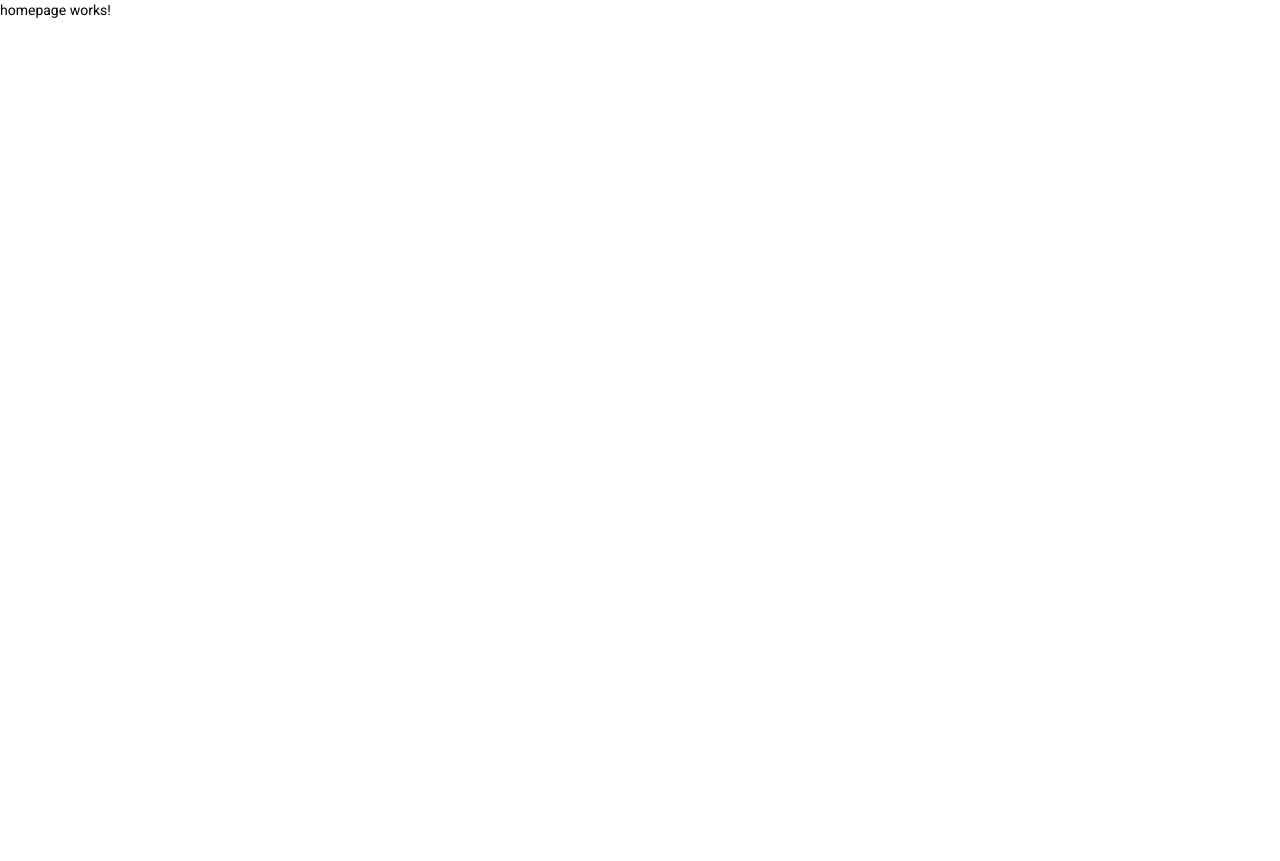
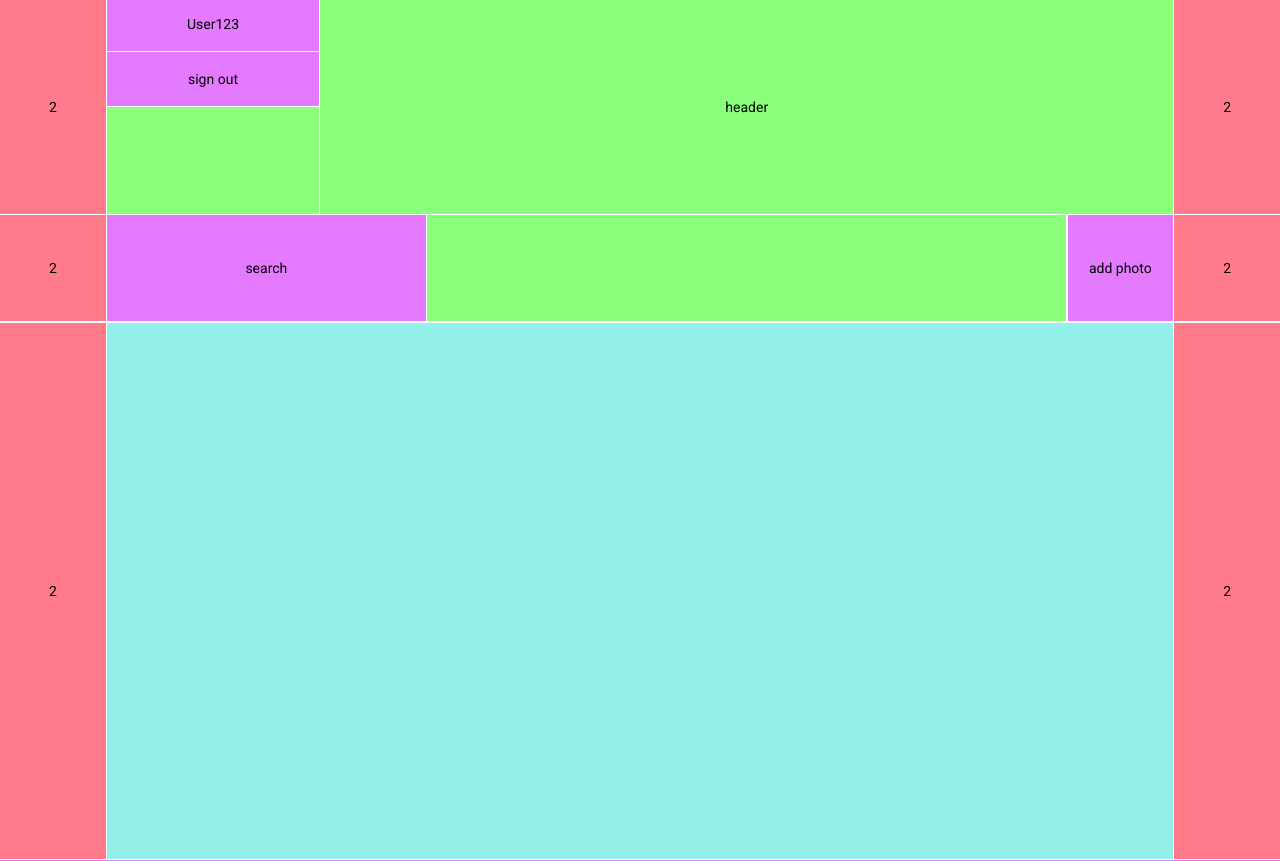
Before and after one commit to mnauman319/SnapgramFrontend, an Angular app: page /home in a window 1280 px wide. Shown: the top 861 px of the page. Before the commit the page ends 800 px from the top, so only its background shows below. Built offline with nearby package versions, Linux system fonts and the light colour scheme.

Commit message:
boilerplate html

```diff
--- a/angular.json
+++ b/angular.json
@@ -24,7 +24,7 @@
               "src/assets"
             ],
             "styles": [
-              "./node_modules/@angular/material/prebuilt-themes/deeppurple-amber.css",
+              "./node_modules/@angular/material/prebuilt-themes/indigo-pink.css",
               "src/styles.css"
             ],
             "scripts": []
@@ -89,7 +89,7 @@
               "src/assets"
             ],
             "styles": [
-              "./node_modules/@angular/material/prebuilt-themes/deeppurple-amber.css",
+              "./node_modules/@angular/material/prebuilt-themes/indigo-pink.css",
               "src/styles.css"
             ],
             "scripts": []
@@ -123,5 +123,8 @@
       }
     }
   },
-  "defaultProject": "SnapGramTest"
+  "defaultProject": "SnapGramTest",
+  "cli": {
+    "analytics": "7a9b150e-35ce-471e-a65d-cdfef6319f53"
+  }
 }
--- a/src/app/app.module.ts
+++ b/src/app/app.module.ts
@@ -8,6 +8,7 @@ import { BrowserAnimationsModule } from '@angular/platform-browser/animations';
 import { HttpClientModule } from '@angular/common/http';
 import { MatSelectModule } from '@angular/material/select';
 import { MatButtonModule} from '@angular/material/button';
+import {MatGridListModule} from '@angular/material/grid-list';
 
 import { AppComponent } from './app.component';
 import { HomepageComponent } from './components/homepage/homepage.component';
@@ -18,6 +19,7 @@ import { PhotoviewComponent } from './components/photoview/photoview.component';
 import { UserService } from './services/user.service';
 import { TagService } from './services/tag.service';
 import { PhotoService } from './services/photo.service';
+
 
 
 
@@ -40,7 +42,8 @@ import { PhotoService } from './services/photo.service';
     FormsModule,
     MatSelectModule,
     MatInputModule,
-    MatButtonModule
+    MatButtonModule,
+    MatGridListModule
   ],
   providers: [UserService,TagService,PhotoService],
   bootstrap: [AppComponent]
--- a/src/app/components/homepage/homepage.component.html
+++ b/src/app/components/homepage/homepage.component.html
@@ -1 +1,30 @@
-<p>homepage works!</p>
+<mat-grid-list cols="12" rowHeight="10:1">
+
+    <mat-grid-tile [colspan]="1" [rowspan]="20" style="background-color:rgb(255, 122, 139)"> 2</mat-grid-tile>
+        <mat-grid-tile [colspan]="2" [rowspan]="20">
+            <div class='internalMatGrid'>
+                <mat-grid-list cols="2" rowHeight="10:1">
+                    <mat-grid-tile [colspan]="2" [rowspan]="5" style="background-color:rgb(228, 122, 255)"> User123 </mat-grid-tile>
+                    <mat-grid-tile [colspan]="2" [rowspan]="5" style="background-color:rgb(228, 122, 255)"> sign out </mat-grid-tile>
+                    <mat-grid-tile [colspan]="2" [rowspan]="10" style="background-color:rgb(137, 255, 122)"></mat-grid-tile>
+                </mat-grid-list>
+            </div>
+        </mat-grid-tile>
+        <mat-grid-tile [colspan]="8" [rowspan]="20" style="background-color:rgb(137, 255, 122)">header</mat-grid-tile>
+    <mat-grid-tile [colspan]="1" [rowspan]="20" style="background-color:rgb(255, 122, 139)"> 2</mat-grid-tile>
+
+    <mat-grid-tile [colspan]="1" [rowspan]="10" style="background-color:rgb(255, 122, 139)"> 2</mat-grid-tile>
+        <mat-grid-tile [colspan]="3" [rowspan]="10" style="background-color:rgb(228, 122, 255)"> search</mat-grid-tile>
+        <mat-grid-tile [colspan]="6" [rowspan]="10" style="background-color:rgb(137, 255, 122)"> </mat-grid-tile>
+        <mat-grid-tile [colspan]="1" [rowspan]="10" style="background-color:rgb(228, 122, 255)"> add photo</mat-grid-tile>
+
+    <mat-grid-tile [colspan]="1" [rowspan]="10" style="background-color:rgb(255, 122, 139)"> 2</mat-grid-tile>
+
+    <mat-grid-tile [colspan]="1" [rowspan]="50" style="background-color:rgb(255, 122, 139)"> 2</mat-grid-tile>
+        <mat-grid-tile [colspan]="10" [rowspan]="50" style="background-color:rgb(148, 240, 235)">
+
+        </mat-grid-tile>
+    <mat-grid-tile [colspan]="1" [rowspan]="50" style="background-color:rgb(255, 122, 139)"> 2</mat-grid-tile>
+
+    <mat-grid-tile [colspan]="12" [rowspan]="10" style="background-color:rgb(228, 122, 255)"> Footer</mat-grid-tile>
+  </mat-grid-list>
--- a/src/app/components/loginpage/loginpage.component.css
+++ b/src/app/components/loginpage/loginpage.component.css
@@ -1,8 +1,10 @@
-.example-container .mat-form-field + .mat-form-field {
+
+
+
+  /* .example-container .mat-form-field + .mat-form-field {
     margin-left: 8px;
     margin-top: 5px;
   }
-
   #login_content{
     margin: auto;
     width: 50%;
@@ -23,4 +25,4 @@
     color: whitesmoke;
     background-color: green;
     width: 200px;
-  }
+  } */
--- a/src/app/components/loginpage/loginpage.component.html
+++ b/src/app/components/loginpage/loginpage.component.html
@@ -1,19 +1,33 @@
-<div id="login_content">
-  <h1>Login</h1>
-  <p>
+<!-- <div id="login_content"> -->
+  <!-- <h1>Login</h1> -->
+
+  <mat-grid-list cols="12" rowHeight="1%">
+    <mat-grid-tile [colspan]="12" [rowspan]="20" style="background-color:rgb(137, 255, 122)"> Banner</mat-grid-tile>
+    <mat-grid-tile [colspan]="2" [rowspan]="75" style="background-color:rgb(255, 122, 139)"> 2</mat-grid-tile>
+    <mat-grid-tile [colspan]="8" [rowspan]="25"> </mat-grid-tile>
+    <mat-grid-tile [colspan]="2" [rowspan]="75" style="background-color:rgb(255, 122, 139)"> 2</mat-grid-tile>
+    <mat-grid-tile [colspan]="8" [rowspan]="15">
       <mat-form-field appearance="fill">
         <mat-label id="username_input" >Enter username</mat-label>
         <input matInput placeholder="matt1992" [(ngModel)]="username">
       </mat-form-field>
-  </p>
-  <p>
+    </mat-grid-tile>
+    <mat-grid-tile [colspan]="8" [rowspan]="15">
       <mat-form-field appearance="fill">
         <mat-label id="password_input">Enter password</mat-label>
         <input matInput placeholder="bestpasseva" [(ngModel)]="password">
       </mat-form-field>
-  </p>
-  <button mat-raised-button id="login_btn" (click)="validateUser()">Login</button>
-  <br>
-  <button mat-raised-button id="register_user_btn" (click)="openRegistrationView()">Register New Account</button>
+    </mat-grid-tile>
+    <mat-grid-tile [colspan]="8" [rowspan]="8" >
+      <button mat-raised-button id="login_btn">Login</button>
+    </mat-grid-tile>
+    <mat-grid-tile [colspan]="8" [rowspan]="8">
+      <button mat-raised-button id="register_user_btn">Register New Account</button>
+    </mat-grid-tile>
+    <mat-grid-tile [colspan]="8" [rowspan]="4"> </mat-grid-tile>
+    <mat-grid-tile [colspan]="12" [rowspan]="5" style="background-color:rgb(228, 122, 255)"> Footer</mat-grid-tile>
+  </mat-grid-list>
 
-</div>
+
+  <!-- <button mat-raised-button id="login_btn" (click)="validateUser()">Login</button>
+  <button mat-raised-button id="register_user_btn" (click)="openRegistrationView()">Register New Account</button>  -->
--- a/src/styles.css
+++ b/src/styles.css
@@ -2,3 +2,13 @@
 
 html, body { height: 100%; }
 body { margin: 0; font-family: Roboto, "Helvetica Neue", sans-serif; }
+
+html, body { height: 100%; }
+body { margin: 0; font-family: Roboto, "Helvetica Neue", sans-serif; }
+
+
+.internalMatGrid{ min-width:100%; min-height:100%;}
+
+md-grid-tile{
+    height: calc(100vh - 24px);
+}
```
Also changed, not shown: src/app/components/loginpage/loginpage.component.ts (+10 -0 lines). Lines whose indentation alone changed are shown as unchanged.
